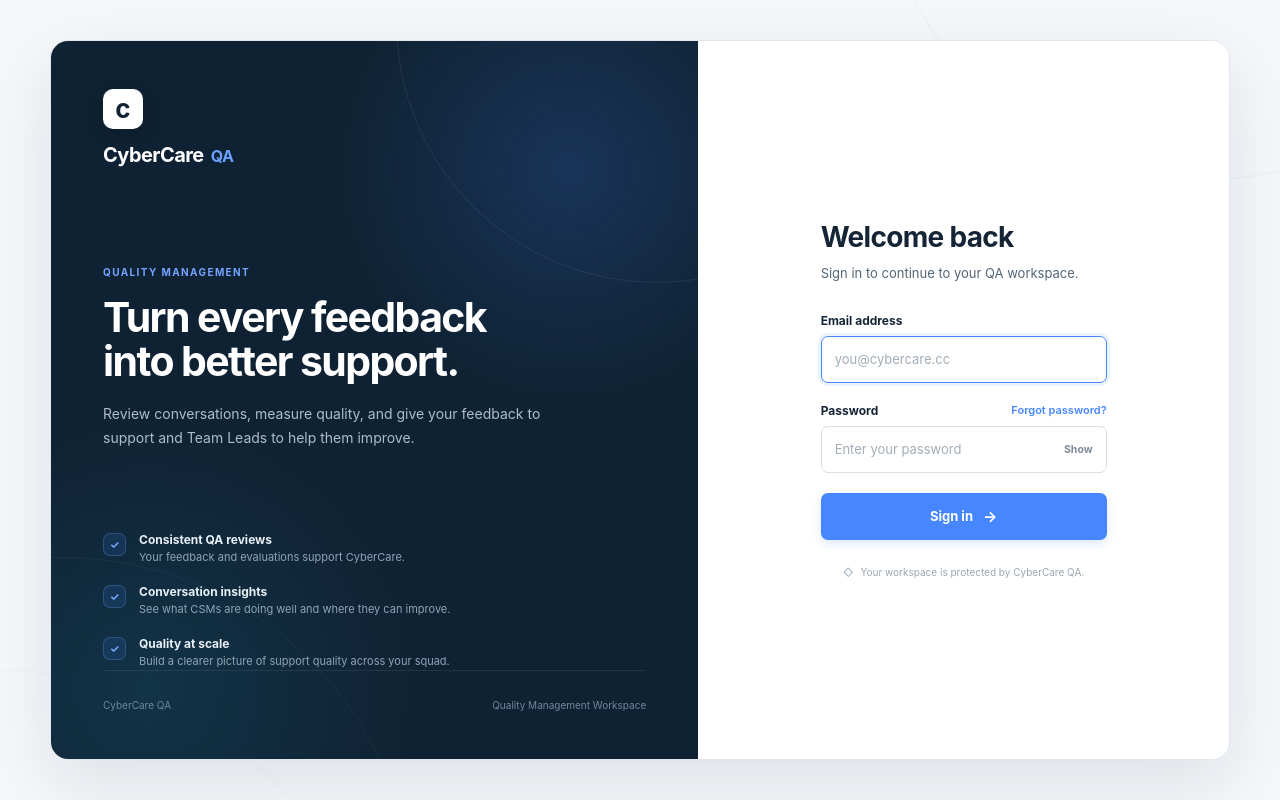
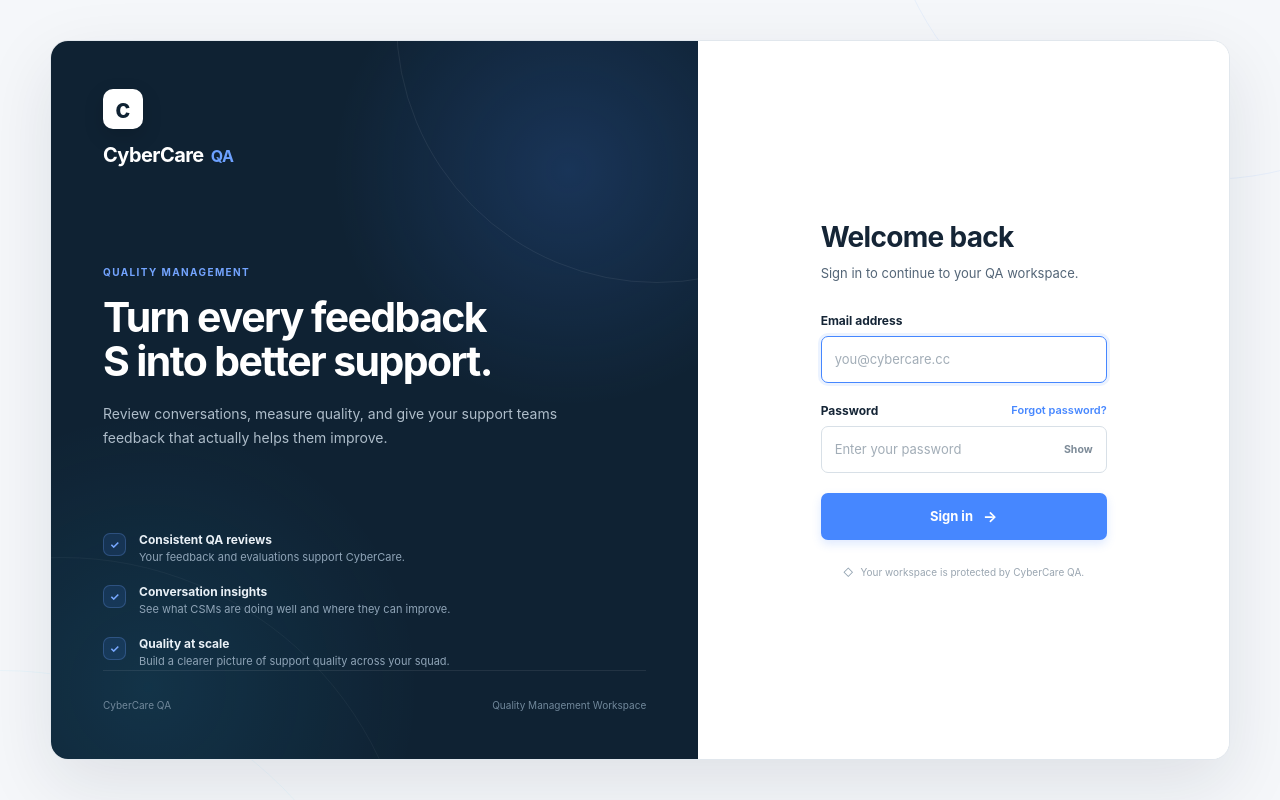
Before and after one commit to mantas0830-spec/CyberCare-QA, a React (Vite) app: page / in a window 1280 px wide. Built offline with nearby package versions, Linux system fonts and the light colour scheme.

Commit message:
Improvements to login page

```diff
--- a/src/pages/Login.tsx
+++ b/src/pages/Login.tsx
@@ -98,13 +98,14 @@ export function Login({ onLogin }: LoginProps) {
 
               <h1>
                 Turn every feedback
-                <br />
+                <br />S
                 into better support.
               </h1>
 
               <p>
                 Review conversations, measure quality,
-                and give your feedback to support and Team Leads to help them improve.
+                and give your support teams feedback that
+                actually helps them improve.
               </p>
             </div>
 
@@ -130,8 +131,7 @@ export function Login({ onLogin }: LoginProps) {
                 <div>
                   <strong>Conversation insights</strong>
                   <span>
-                    See what CSMs are doing well and where
-                    they can improve.
+                    See what CSMs are doing well and where they can improve.
                   </span>
                 </div>
               </div>
```
